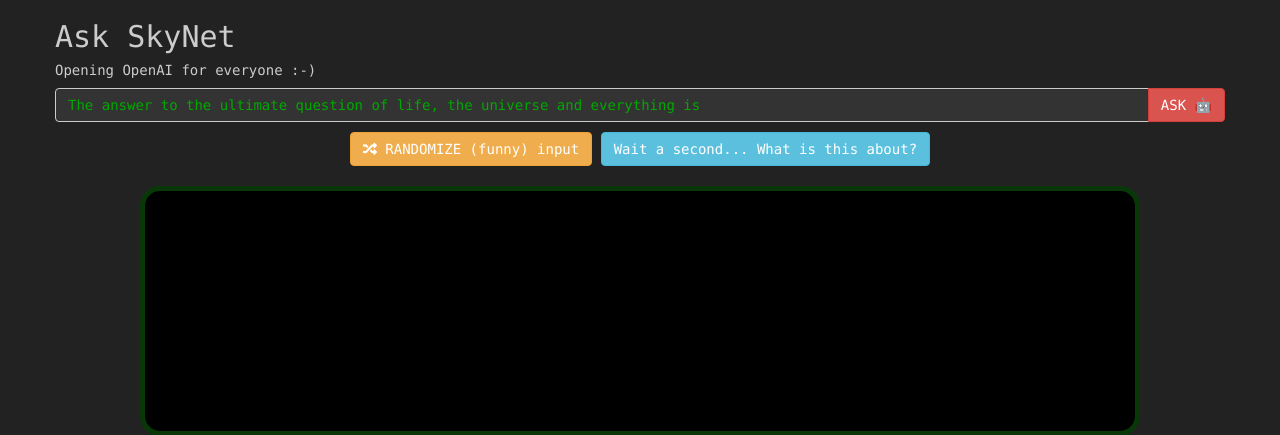
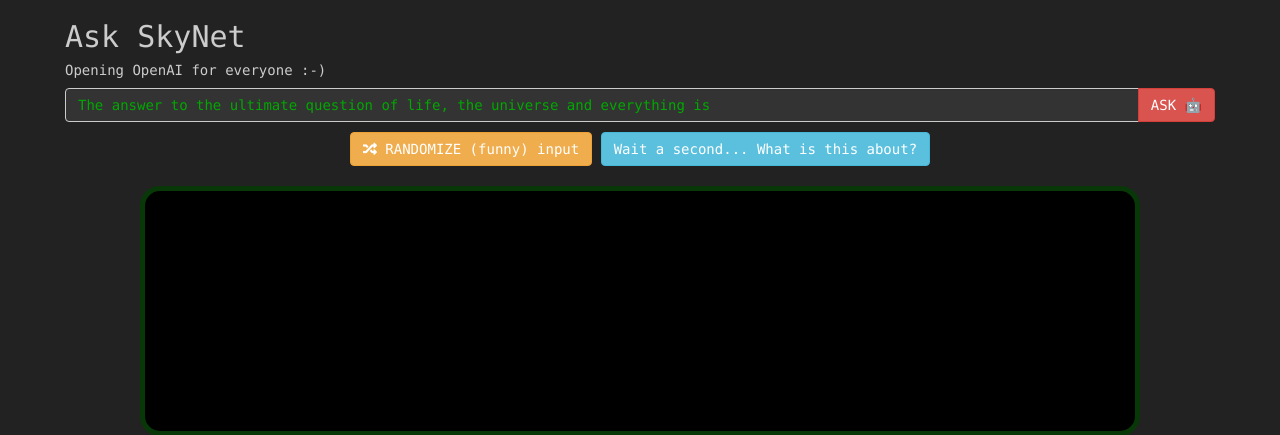
Before and after one commit to asierarranz/AskSkynet, a Flask app: page / in a window 1280 px wide. Shown: the top 435 px of the page. Run offline with Flask 2, Linux system fonts and the light colour scheme; parts of the project's set-up code (start-up, migrations or seed data) failed here and were passed over; some libraries are stand-ins or nearby versions.

Commit message:
Improved CSS & Debugging.

```diff
--- a/server.py
+++ b/server.py
@@ -8,7 +8,6 @@
 import time
 from flask_cors import CORS
 import html
-
 app = Flask(__name__)
 CORS(app)
 
@@ -98,6 +97,7 @@
             return jsonify(ret)
     else:
         ret = {"output": "Too many executions. Try to wait a few seconds more between them."}
+        print ("Returning Too many executions")
         return jsonify(ret)
 
 @app.route('/api/subscribe', methods=['POST'])
--- a/static/style.css
+++ b/static/style.css
@@ -12,9 +12,11 @@
 
 h2{
   font-family: "Lucida Console", Monaco, monospace;
+  margin-left:10px;
 }
 h5{
   font-family: "Lucida Console", Monaco, monospace;
+  margin-left:10px;
 }
 
 #response {
@@ -29,6 +31,7 @@
   border: solid #fff;
   border-width: 5px;
   border-color: #083808;
+
 }
 
 #contact {
@@ -40,6 +43,7 @@
 .form-control{
   color: #00a900;
   background-color : #333333;
+  margin-left:10px;
 }
 .form-control::-webkit-input-placeholder { color: #285d28; }  /* WebKit, Blink, Edge */
 .form-control:-moz-placeholder { color: #285d28; }  /* Mozilla Firefox 4 to 18 */
@@ -80,6 +84,9 @@
 .btn-warning{
   margin-top: 10px;
 }
+.btn-danger{
+  margin-right: 10px;
+}
 
 
 @keyframes rotate {
--- a/templates/index.html
+++ b/templates/index.html
@@ -18,7 +18,7 @@
     <script async src="https://www.googletagmanager.com/gtag/js?id=UA-135005603-1"></script>
 	<script>window.dataLayer = window.dataLayer || []; function gtag(){dataLayer.push(arguments);} gtag('js', new Date());gtag('config', 'UA-135005603-1');</script>
     <link href="static/bootstrap.min.css" rel="stylesheet" id="bootstrap-css">
-    <link rel="stylesheet" href="static/style.css">
+    <link rel="stylesheet" href="static/style.css?v=4">
     <link rel="stylesheet" href="https://use.fontawesome.com/releases/v5.7.2/css/all.css" integrity="sha384-fnmOCqbTlWIlj8LyTjo7mOUStjsKC4pOpQbqyi7RrhN7udi9RwhKkMHpvLbHG9Sr" crossorigin="anonymous">
     <title>ASK SKYNET - Query the OpenAI Artificial Intelligence GPT-2 Reduced Model</title>
 </head>
@@ -76,7 +76,7 @@
     }
 
     function suggest() {
-        mySuggestions = ['The next big thing in technology is', 'Autonomous cars are dangerous because', 'Should I use Uber or a taxi? I think you should use Uber because', 'Should I use Uber or a taxi? I think you should use Taxi because', 'Many scientists have concluded that the earth shape is', 'I was in my Spaceship, obiting the Jupiter moons, when suddenly', 'What do you recommend me for a romantic dinner? A white wine or a red wine? I think', 'Who came up with the theory of relativity? The theory of relativity was created by', 'Will AI take consciousness of itself? Artificial Intelligence is evolving a lot, so ', 'What should I do with my life? Maybe doing some', 'Are we alone in the Universe or is there another alien life out there? I think', 'Am I a part of a computer simulation created by an advanced civilization?', 'I was riding my unicorn on the beach, the sunset was beautiful, but suddenly', 'Once upon a time ', 'It was a bright cold day in April, and the clocks were striking thirteen.', 'This is the saddest story I have ever heard.', 'This is the funniest story I have ever heard.', 'In the late summer of that year we lived in a house in a village that looked across the river and the plain to the mountains.', 'Time is not a line but a dimension, like the dimensions of space. ' ];
+        mySuggestions = ['What is the meaning of life? The meaning of life is', 'The next big thing in technology is', 'Autonomous cars are dangerous because', 'Should I use Uber or a taxi? I think you should use Uber because', 'Should I use Uber or a taxi? I think you should use Taxi because', 'Many scientists have concluded that the earth shape is', 'I was in my Spaceship, obiting the Jupiter moons, when suddenly', 'What do you recommend me for a romantic dinner? A white wine or a red wine? I think', 'Who came up with the theory of relativity? The theory of relativity was created by', 'Will AI take consciousness of itself? Artificial Intelligence is evolving a lot, so ', 'What should I do with my life? Maybe doing some', 'Are we alone in the Universe or is there another alien life out there? I think', 'Am I a part of a computer simulation created by an advanced civilization?', 'I was riding my unicorn on the beach, the sunset was beautiful, but suddenly', 'Once upon a time ', 'It was a bright cold day in April, and the clocks were striking thirteen.', 'This is the saddest story I have ever heard.', 'This is the funniest story I have ever heard.', 'In the late summer of that year we lived in a house in a village that looked across the river and the plain to the mountains.', 'Time is not a line but a dimension, like the dimensions of space. ' ];
         document.getElementById('text').value = mySuggestions[Math.floor(Math.random() * mySuggestions.length)];
     }
 
@@ -94,7 +94,7 @@
         document.getElementById("response").style.backgroundColor = "#094c04";
         document.getElementById('response').style.height = "150px";
         new TypeIt('#response', {
-            strings: "Thanks to <a href='https://www.azken.com'>AZKEN</a> and <a href='https://www.dixper.gg'>DIXPER</a> who have provided a 24/7d backup server with the powerful nVidia P4. And thanks to Ismael Faro and Paco Martínez for stopping me developing this in PHP and showing me the marvelous Flask way.",
+            strings: "Thanks to <a href='https://www.azken.com' target='_blank'>AZKEN</a> and <a href='https://www.dixper.gg' target='_blank'>DIXPER</a> who have provided a 24/7d backup server with the powerful nVidia P4. And thanks to Ismael Faro and Paco Martínez for stopping me developing this in PHP and showing me the marvelous Flask way.",
             speed: 1,
             waitUntilVisible: false
         }).go();
@@ -116,8 +116,8 @@
             document.getElementById("circle").style.display = "block";
             document.getElementById('response').style.height = "500px";
             new TypeIt('#response', {
-                strings: "Please wait... I am using a humble GPU to calculate the answer. Thanks!<br>Usually it takes a few seconds, but if this website becomes viral it could take more.<br>In the meantime I could tell you a joke if that happens.",
-                speed: 50,
+                strings: "Please wait... I am doing the inference of the GPT-2 reduced model published by Open AI in a GPU (usually in a nVidia 1080Ti or a P4). <br>This application is in ALPHA, if you have any comments or suggestions, contact me at asierarranz@gmail.com<br><br>Are you still there? And the system is still processing the answer? Don't worry, wait a few seconds more...<br><br>Nope? Well, sorry, maybe the GPU has hang, it will be solved in a few minutes. If not, drop me an email and I will look into it :-)<br>Thanks!",
+                speed: 40,
                 waitUntilVisible: false
             }).go();
             text = document.getElementById('text').value;
```
